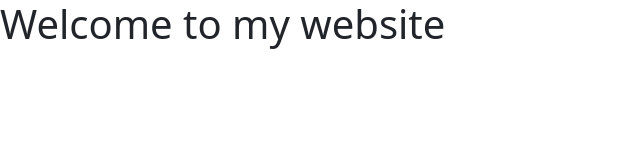
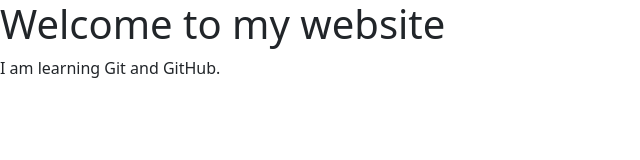
Before and after one commit to kamrangcp/Yuzee, a plain HTML site: page index.html in a window 1280 px wide. Shown: the whole page, without its empty margins (0-640 px from the left). Drawn offline with nearby package versions, Linux system fonts and the light colour scheme.

Commit message:
Add homepage introduction

```diff
--- a/index.html
+++ b/index.html
@@ -19,7 +19,9 @@
         <header>
             <h1>Welcome to my website</h1>
         </header>
-        <main></main>
+        <main>
+            <p>I am learning Git and GitHub.</p>
+        </main>
         <footer>
             <!-- place footer here -->
         </footer>
```
